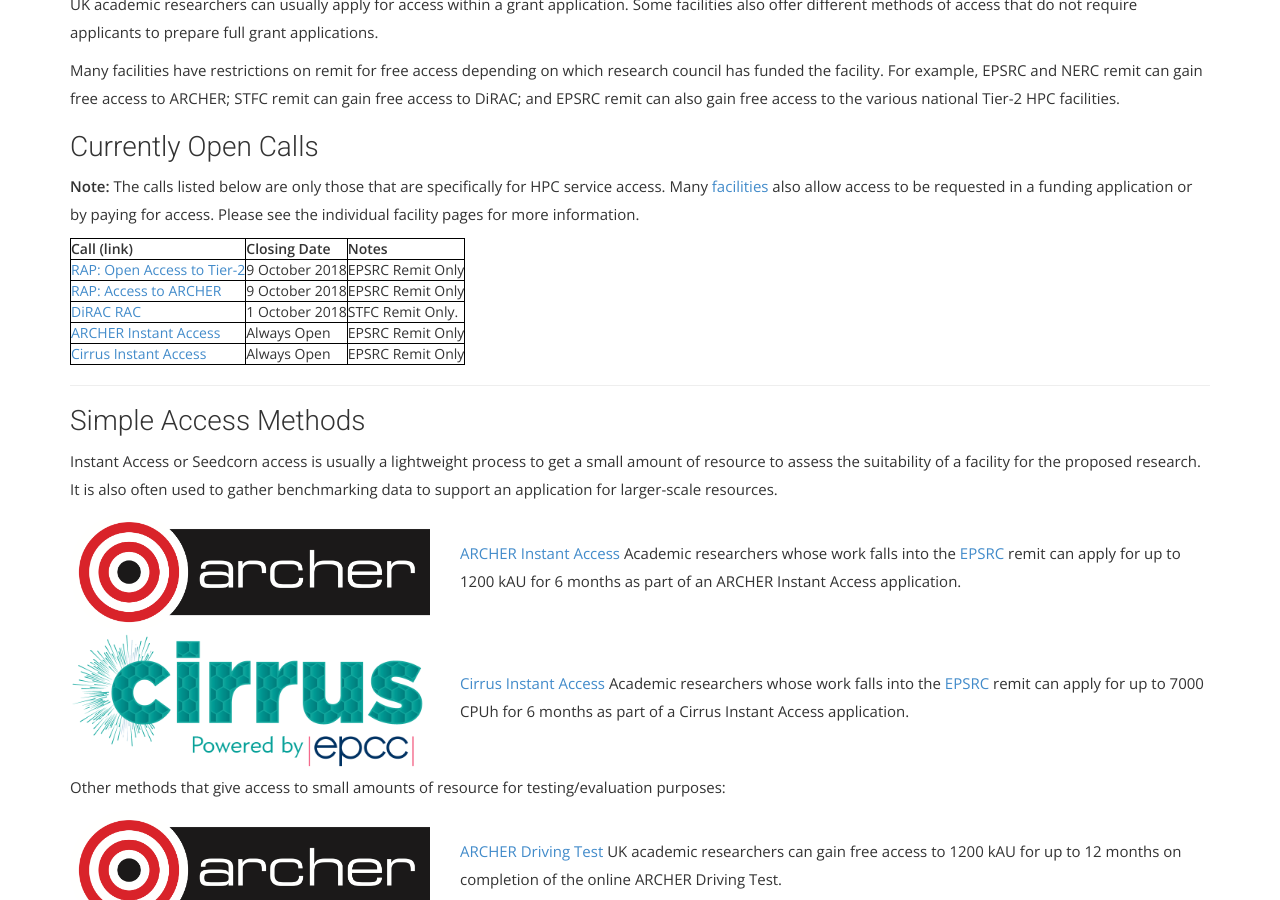
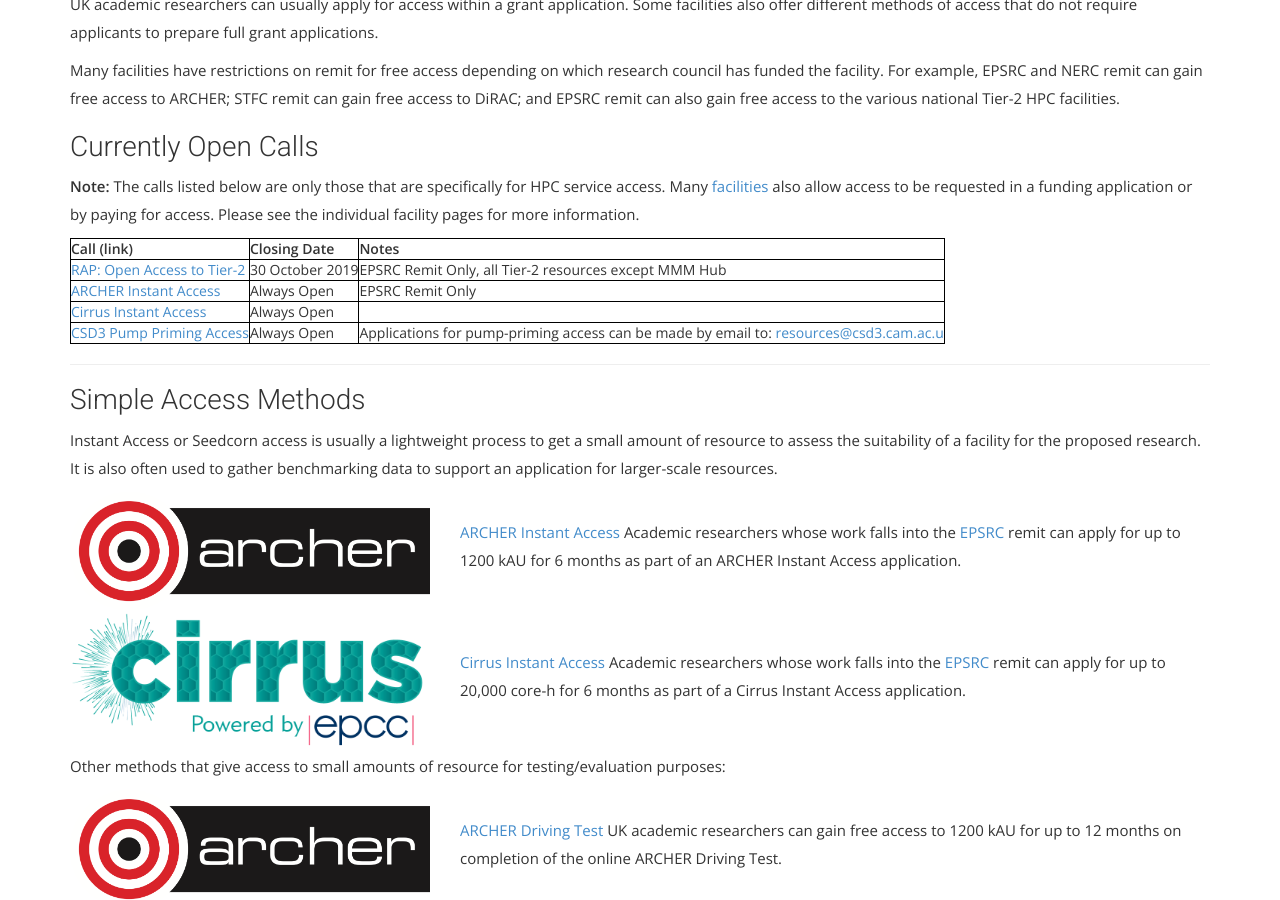
Before and after one commit to hpc-uk/hpcuk-website, a Jekyll site: the page built from access/index.html, in a window 1280 px wide and 900 px high, scrolled down 533 px. Built offline with Jekyll 4.4.1, drawn with Linux system fonts in a browser that asks for light colours; nearby versions of some CDN libraries; some web fonts are replaced; some of the changed text lies outside the part shown.

Commit message:
Update index.html

```diff
--- a/access/index.html
+++ b/access/index.html
@@ -36,19 +36,9 @@
   </thead>
   <tbody>
     <tr>
-      <td><a href="https://epsrc.ukri.org/funding/calls/rapopenaccesstier2autumn2018/">RAP: Open Access to Tier-2</a></td>
-      <td>9 October 2018</td>
-      <td>EPSRC Remit Only</td>
-    </tr>
-    <tr>
-    <td><a href="https://epsrc.ukri.org/funding/calls/archerrapautumn2018/">RAP: Access to ARCHER</a></td>
-      <td>9 October 2018</td>
-      <td>EPSRC Remit Only</td>
-    </tr>
-    <tr>
-      <td><a href="https://dirac.ac.uk/callforproposals/">DiRAC RAC</a></td>
-      <td>1 October 2018</td>
-      <td>STFC Remit Only.</td>
+      <td><a href="https://epsrc.ukri.org/funding/calls/rapopenaccesstier2autumn2019/">RAP: Open Access to Tier-2</a></td>
+      <td>30 October 2019</td>
+      <td>EPSRC Remit Only, all Tier-2 resources except MMM Hub</td>
     </tr>
     <tr>
       <td><a href="https://www.archer.ac.uk/access/instant-access/">ARCHER Instant Access</a></td>
@@ -58,7 +48,12 @@
     <tr>
       <td><a href="https://www.cirrus.ac.uk/access/instant.html">Cirrus Instant Access</a></td>
       <td>Always Open</td>
-      <td>EPSRC Remit Only</td>
+      <td></td>
+    </tr>
+    <tr>
+      <td><a href="https://www.cirrus.ac.uk/access/instant.html">CSD3 Pump Priming Access</a></td>
+      <td>Always Open</td>
+      <td>Applications for pump-priming access can be made by email to: <a href="mailto:resources@csd3.cam.ac.uk">resources@csd3.cam.ac.u</a></td>
     </tr>
   </tbody>
 </table>
@@ -101,7 +96,7 @@
     <p>
       <a href="https://www.cirrus.ac.uk/access/instant.html">Cirrus Instant Access</a>
       Academic researchers whose work falls into the <a href="https://www.epsrc.ac.uk">EPSRC</a> remit
-      can apply for up to 7000 CPUh for 6 months as part of a Cirrus Instant Access
+      can apply for up to 20,000 core-h for 6 months as part of a Cirrus Instant Access
       application.
     </p>
   </div>
```
Also changed, not shown: other parts of access/index.html (+3 -2 lines).
